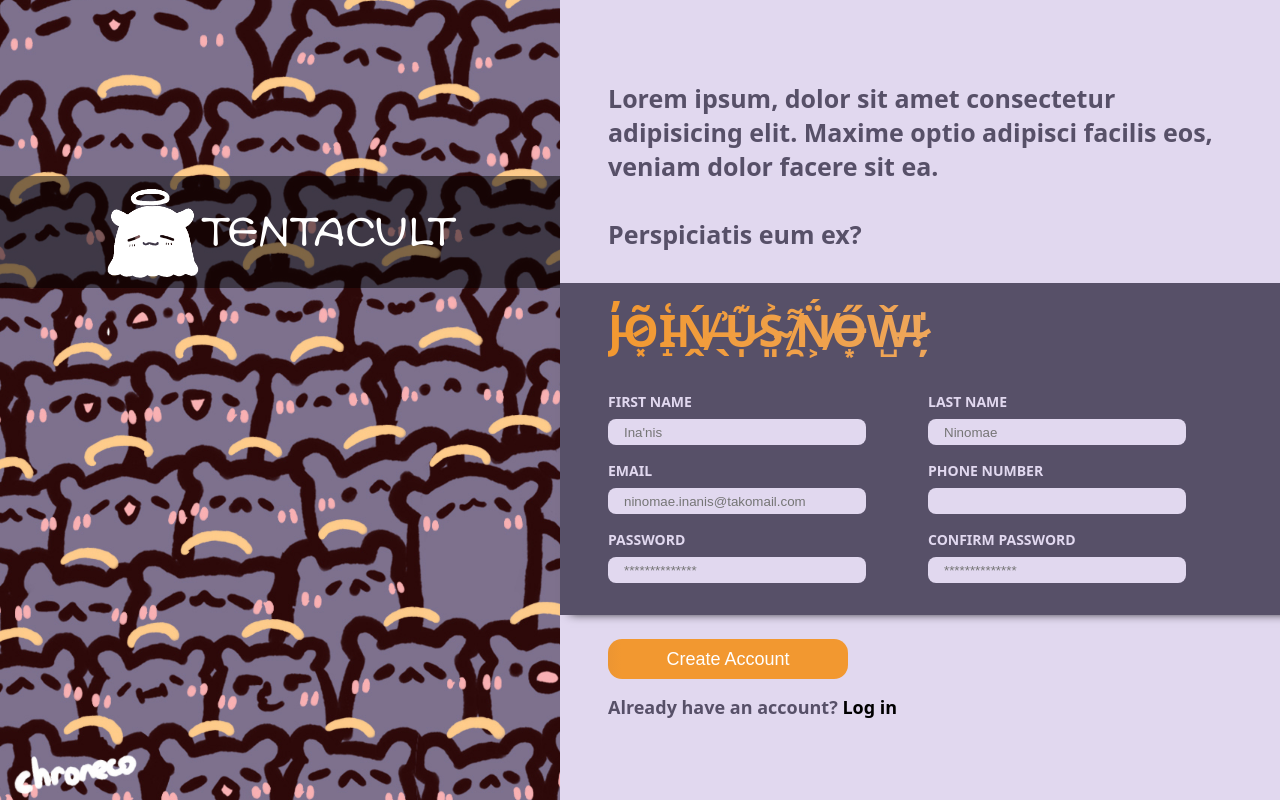
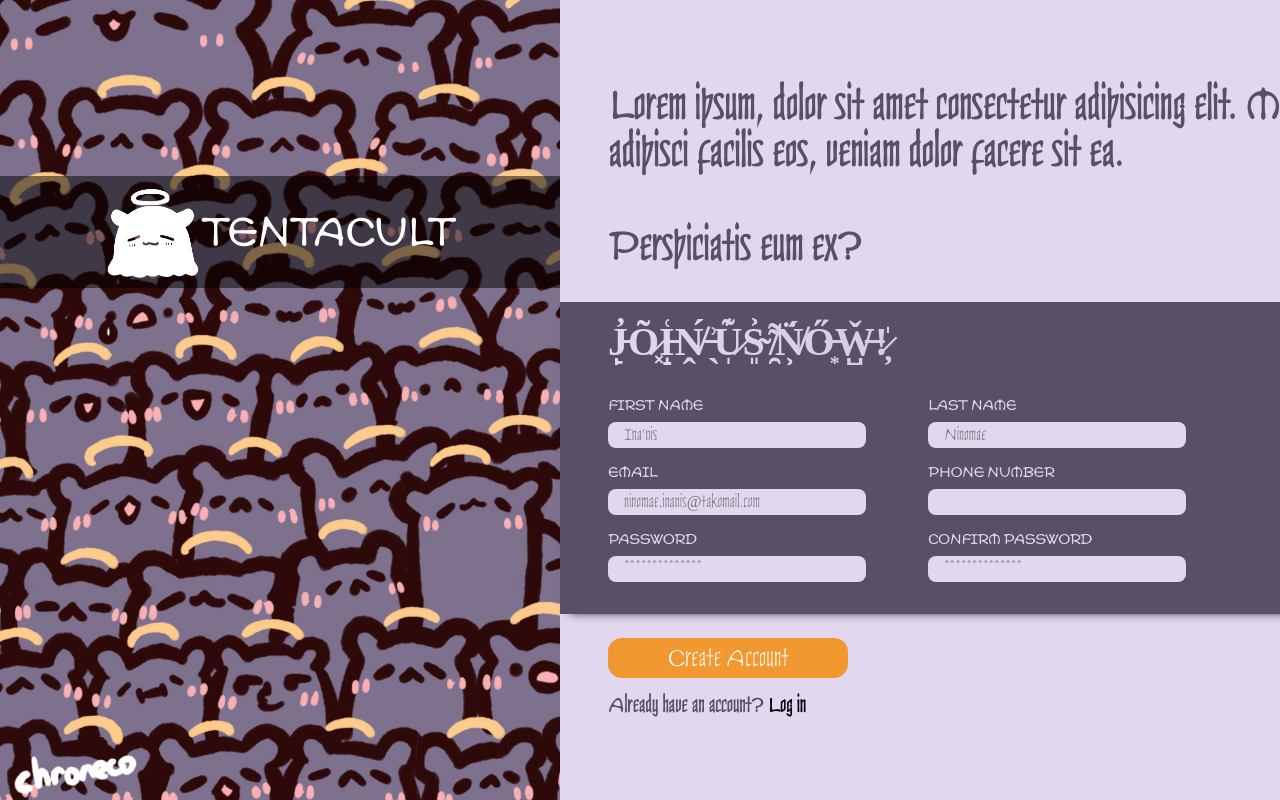
Before and after one commit to ohboh/sign-up-form, a plain HTML site: page index.html in a window 1280 px wide. Drawn offline with Linux system fonts and the light colour scheme.

Commit message:
Change font and clean up code

```diff
--- a/style.css
+++ b/style.css
@@ -53,8 +53,7 @@ body
     display: flex;
     flex-direction: column;
     justify-content: center;
-    font-family: system-ui, -apple-system, BlinkMacSystemFont, 'Segoe UI', Roboto, Oxygen, Ubuntu, Cantarell, 'Open Sans', 'Helvetica Neue', sans-serif;
-    font-size: xx-large;
+    font-family: "Cult Std", 'Times New Roman', Times, serif;
     width: 100%;
     background-color: #E1D8EF;
     color: #575068;
@@ -63,8 +62,8 @@ body
 .description {
     margin-bottom: 4vh;
     margin-left: 6vh;
-    width: 80vh;
-    font-size: 25px;
+    width: 100vh;
+    font-size: 5vh;
 }
 
 .sign-up-container {
@@ -80,8 +79,9 @@ body
 
 .sign-up-title {
     margin-bottom: 4vh;
-    font-size: 45px;
-    background: linear-gradient(to left, #575068, #E1D8EF, #F29830);
+    font-size: 5vh;
+    font-weight: bold;
+    background: linear-gradient(to left, #575068, #E1D8EF);
     -webkit-background-clip: text;
     background-clip: text;
     color: transparent;
@@ -96,10 +96,6 @@ body
     grid-row-gap: 2vh;
 }
 
-.input-box {
-    color: #E1D8EF;
-}
-
 .textbox {
     border: 0;
     border-radius: 8px;
@@ -108,6 +104,8 @@ body
     height: 3vh;
     margin-top: 1vh;
     padding-left: 2vh;
+    font-family: "Cult Std", 'Times New Roman', Times, serif;
+    font-size: medium;
 }
 
 .textbox:focus {
@@ -128,11 +126,13 @@ body
     font-size: large;
     width: 30vh;
     height: 5vh;
+    font-family: "Cult Std", 'Times New Roman', Times, serif;
+    font-size: 3vh;
 }
 
 .right-footer {
     margin-left: 6vh;
-    font-size: 18px;
+    font-size: 2.5vh;
 }
 
 a:link {
```
